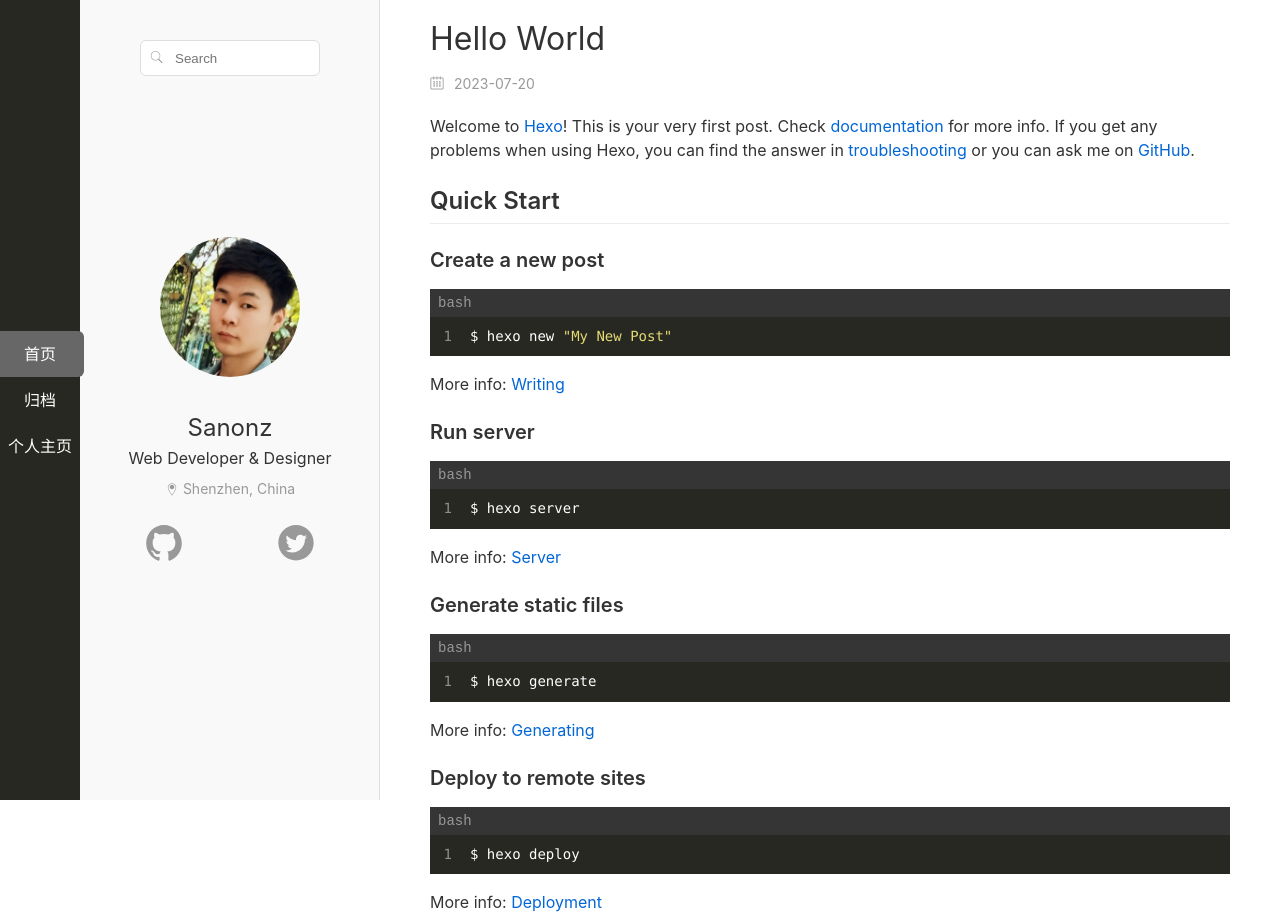
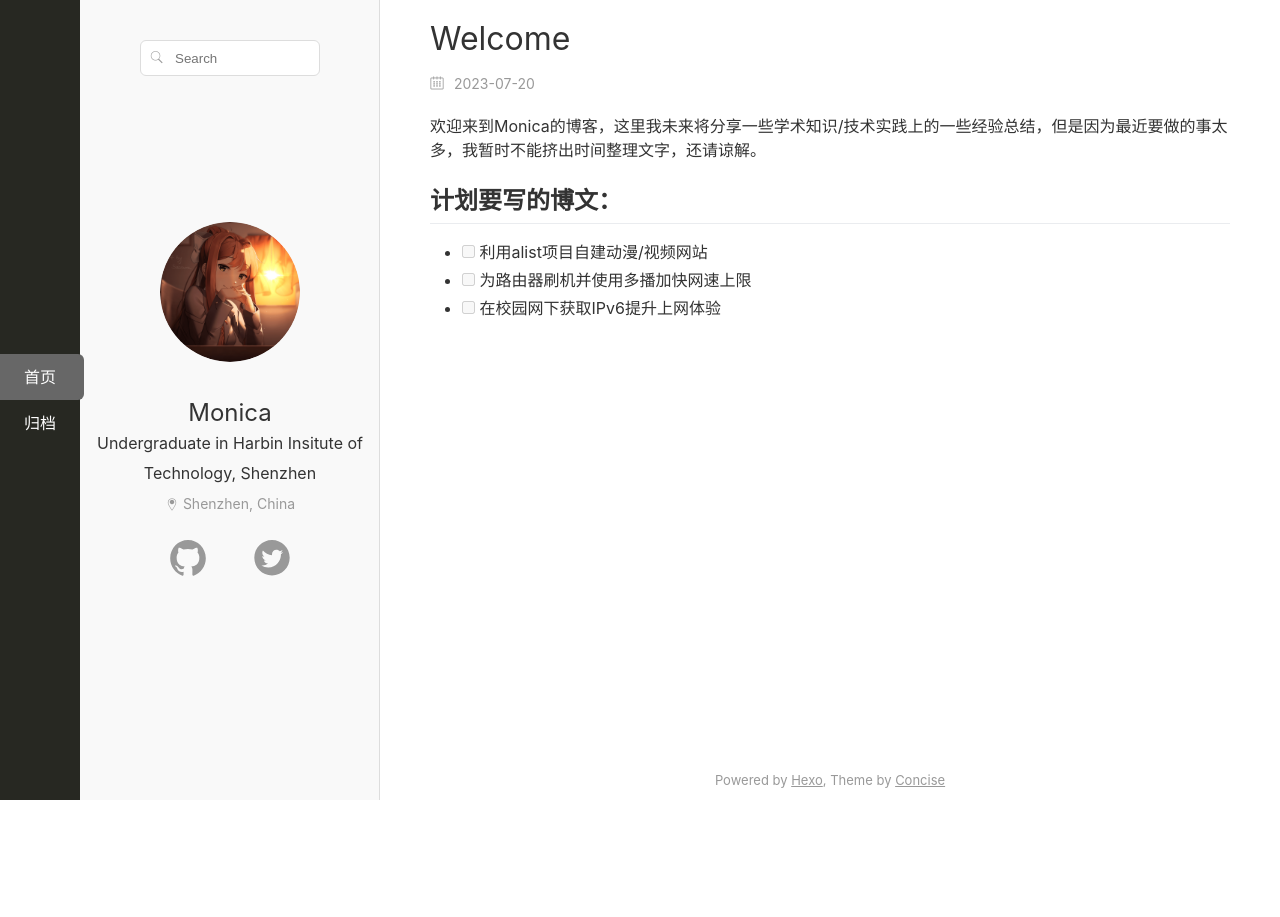
Before and after one commit to hackerMonica/hackerMonica.github.io, a plain HTML site: page index.html in a window 1280 px wide. Shown: the top 917 px of the page. After the commit the page ends 800 px from the top, so only its background shows below. Drawn offline with nearby package versions, Linux system fonts and the light colour scheme; files whose address does not match are found by name.

Commit message:
Site updated: 2023-07-20 21:12:58

```diff
--- a/2023/07/20/hello-world/index.html
+++ b/2023/07/20/hello-world/index.html
@@ -7,10 +7,10 @@
 
 
 
-    <title>Hello World | Hexo</title>
+    <title>Welcome | Hexo</title>
     <meta name="author" content="John Doe" />
     <meta name="keywords" content="" />
-    <meta name="description" content="Welcome to Hexo! This is your very first post. Check documentation for more info. If you get any problems when using Hexo, you can find the answer in troubleshooting or you can ask me on GitHub.Quick StartCreate a new post1$ hexo new &amp;quot;My New Pos" />
+    <meta name="description" content="欢迎来到Monica的博客，这里我未来将分享一些学术知识&amp;#x2F;技术实践上的一些经验总结，但是因为最近要做的事太多，我暂时不能挤出时间整理文字，还请谅解。计划要写的博文： 利用alist项目自建动漫&amp;#x2F;视频网站 为路由器刷机并使用多播加快网速上限 在校园网下获取IPv6提升上网体验" />
     <meta http-equiv="X-UA-Compatible" content="IE=edge,chrome=1" />
     <meta name="viewport" content="width=device-width,initial-scale=1,user-scalable=no" />
 
@@ -18,7 +18,7 @@
     <link rel="alternate" href="/atom.xml" title="Hexo" type="application/atom+xml">
 
 
-    <link rel="icon" href="/images/favicon.ico">
+    <link rel="icon" href="/images/monica.ico">
 
 
     <style type="text/css">
@@ -60,10 +60,6 @@
                 <span class="nav-text">归档</span>
             </a>
 
-            <a class="nav-item" href="/academicpages">
-                <span class="nav-text">个人主页</span>
-            </a>
-
     </nav>
 </div>
 
@@ -78,7 +74,7 @@
 
 
 
-        <ol class="toc"><li class="toc-item toc-level-2"><a class="toc-link" href="#Quick-Start"><span class="toc-number">1.</span> <span class="toc-text">Quick Start</span></a><ol class="toc-child"><li class="toc-item toc-level-3"><a class="toc-link" href="#Create-a-new-post"><span class="toc-number">1.1.</span> <span class="toc-text">Create a new post</span></a></li><li class="toc-item toc-level-3"><a class="toc-link" href="#Run-server"><span class="toc-number">1.2.</span> <span class="toc-text">Run server</span></a></li><li class="toc-item toc-level-3"><a class="toc-link" href="#Generate-static-files"><span class="toc-number">1.3.</span> <span class="toc-text">Generate static files</span></a></li><li class="toc-item toc-level-3"><a class="toc-link" href="#Deploy-to-remote-sites"><span class="toc-number">1.4.</span> <span class="toc-text">Deploy to remote sites</span></a></li></ol></li></ol>
+        <ol class="toc"><li class="toc-item toc-level-2"><a class="toc-link" href="#%E8%AE%A1%E5%88%92%E8%A6%81%E5%86%99%E7%9A%84%E5%8D%9A%E6%96%87%EF%BC%9A"><span class="toc-number">1.</span> <span class="toc-text">计划要写的博文：</span></a></li></ol>
 
     </div>
 </aside>
@@ -92,7 +88,7 @@
     <header class="article-header">
 
         <h1 itemprop="name">
-            Hello World
+            Welcome
         </h1>
 
         <div class="article-meta clearfix">
@@ -110,19 +106,12 @@
 
     <section class="article-body markdown-body">
 
-        <p>Welcome to <a target="_blank" rel="noopener" href="https://hexo.io/">Hexo</a>! This is your very first post. Check <a target="_blank" rel="noopener" href="https://hexo.io/docs/">documentation</a> for more info. If you get any problems when using Hexo, you can find the answer in <a target="_blank" rel="noopener" href="https://hexo.io/docs/troubleshooting.html">troubleshooting</a> or you can ask me on <a target="_blank" rel="noopener" href="https://github.com/hexojs/hexo/issues">GitHub</a>.</p>
-<h2 id="Quick-Start"><a href="#Quick-Start" class="headerlink" title="Quick Start"></a>Quick Start</h2><h3 id="Create-a-new-post"><a href="#Create-a-new-post" class="headerlink" title="Create a new post"></a>Create a new post</h3><figure class="highlight bash"><table><tr><td class="gutter"><pre><span class="line">1</span><br></pre></td><td class="code"><pre><span class="line">$ hexo new <span class="string">&quot;My New Post&quot;</span></span><br></pre></td></tr></table></figure>
-
-<p>More info: <a target="_blank" rel="noopener" href="https://hexo.io/docs/writing.html">Writing</a></p>
-<h3 id="Run-server"><a href="#Run-server" class="headerlink" title="Run server"></a>Run server</h3><figure class="highlight bash"><table><tr><td class="gutter"><pre><span class="line">1</span><br></pre></td><td class="code"><pre><span class="line">$ hexo server</span><br></pre></td></tr></table></figure>
-
-<p>More info: <a target="_blank" rel="noopener" href="https://hexo.io/docs/server.html">Server</a></p>
-<h3 id="Generate-static-files"><a href="#Generate-static-files" class="headerlink" title="Generate static files"></a>Generate static files</h3><figure class="highlight bash"><table><tr><td class="gutter"><pre><span class="line">1</span><br></pre></td><td class="code"><pre><span class="line">$ hexo generate</span><br></pre></td></tr></table></figure>
-
-<p>More info: <a target="_blank" rel="noopener" href="https://hexo.io/docs/generating.html">Generating</a></p>
-<h3 id="Deploy-to-remote-sites"><a href="#Deploy-to-remote-sites" class="headerlink" title="Deploy to remote sites"></a>Deploy to remote sites</h3><figure class="highlight bash"><table><tr><td class="gutter"><pre><span class="line">1</span><br></pre></td><td class="code"><pre><span class="line">$ hexo deploy</span><br></pre></td></tr></table></figure>
-
-<p>More info: <a target="_blank" rel="noopener" href="https://hexo.io/docs/one-command-deployment.html">Deployment</a></p>
+        <p>欢迎来到Monica的博客，这里我未来将分享一些学术知识&#x2F;技术实践上的一些经验总结，但是因为最近要做的事太多，我暂时不能挤出时间整理文字，还请谅解。</p>
+<h2 id="计划要写的博文："><a href="#计划要写的博文：" class="headerlink" title="计划要写的博文："></a>计划要写的博文：</h2><ul>
+<li><input disabled="" type="checkbox"> 利用alist项目自建动漫&#x2F;视频网站</li>
+<li><input disabled="" type="checkbox"> 为路由器刷机并使用多播加快网速上限</li>
+<li><input disabled="" type="checkbox"> 在校园网下获取IPv6提升上网体验</li>
+</ul>
 
 
     </section>
@@ -142,7 +131,7 @@
         admin: ["sanonz"],
         id: "7546f32fc62b6f104da1d40aa7b23987",
         distractionFreeMode: true,
-        title: "Hello World",
+        title: "Welcome",
         body: "http://blog.hackermonica.me/2023/07/20/hello-world/",
         labels: []
     }).render('comments');
--- a/index.html
+++ b/index.html
@@ -18,7 +18,7 @@
     <link rel="alternate" href="/atom.xml" title="Hexo" type="application/atom+xml">
 
 
-    <link rel="icon" href="/images/favicon.ico">
+    <link rel="icon" href="/images/monica.ico">
 
 
     <style type="text/css">
@@ -60,10 +60,6 @@
                 <span class="nav-text">归档</span>
             </a>
 
-            <a class="nav-item" href="/academicpages">
-                <span class="nav-text">个人主页</span>
-            </a>
-
     </nav>
 </div>
 
@@ -80,12 +76,12 @@
 
             <div class="author-avatar">
                 <a href="/">
-                    <img src="/images/avatar.jpg" title="Sanonz">
+                    <img src="/images/monica_head.png" title="Monica">
                 </a>
             </div>
 
-            <div class="author-name">Sanonz</div>
-            <div class="author-work">Web Developer &amp; Designer</div>
+            <div class="author-name">Monica</div>
+            <div class="author-work">Undergraduate in Harbin Insitute of Technology, Shenzhen</div>
             <div class="author-location">
                 <i class="icon-location vm"></i>
                 <span class="vm">Shenzhen, China</span>
@@ -94,7 +90,7 @@
             <div class="author-thread-wrap">
                 <div class="author-threads clearfix">
 
-                        <a class="thread-item" href="https://github.com/sanonz" target="_blank" rel="noopener">
+                        <a class="thread-item" href="https://github.com/hackerMonica" target="_blank" rel="noopener">
                             <!-- Generated by IcoMoon.io -->
 <svg viewBox="0 0 1024 1024" width="38" height="38" fill="currentColor">
 <path d="M512 32.12c-265.004 0-479.88 220.23-479.88 492.090 0 217.446 137.536 401.684 328.202 466.81 23.994 4.498 32.778-10.712 32.778-23.78 0-11.782-0.428-42.632-0.642-83.764-133.466 29.778-161.744-65.984-161.744-65.984-21.852-56.772-53.344-71.982-53.344-71.982-43.49-30.636 3.214-29.992 3.214-29.992 48.202 3.428 73.482 50.772 73.482 50.772 42.846 75.196 112.258 53.558 139.68 40.918 4.284-31.706 16.71-53.558 30.42-65.77-106.474-12.426-218.516-54.63-218.516-243.152 0-53.772 18.638-97.69 49.274-131.966-4.928-12.426-21.424-62.556 4.714-130.252 0 0 40.276-13.282 131.966 50.344 38.348-10.926 79.266-16.282 120.184-16.496 40.704 0.214 81.836 5.57 120.184 16.496 91.692-63.626 131.752-50.344 131.752-50.344 26.136 67.698 9.64 117.828 4.714 130.252 30.636 34.492 49.274 78.408 49.274 131.966 0 188.952-112.258 230.514-219.16 242.724 17.138 15.21 32.564 45.202 32.564 91.048 0 65.77-0.642 118.898-0.642 134.966 0 13.068 8.57 28.492 32.992 23.566 191.094-64.912 328.418-249.152 328.418-466.382 0-271.86-214.874-492.090-479.88-492.090z"></path>
@@ -102,11 +98,7 @@
 
                         </a>
 
-                        <a class="thread-item" href="http://weibo.com/sanonz" target="_blank" rel="noopener">
-
-                        </a>
-
-                        <a class="thread-item" href="https://twitter.com/sanonze" target="_blank" rel="noopener">
+                        <a class="thread-item" href="https://twitter.com/Hacker_Monica" target="_blank" rel="noopener">
                             <!-- Generated by IcoMoon.io -->
 <svg viewBox="0 0 1024 1024" width="38" height="38" fill="currentColor">
 <path d="M512.029 31.011c-263.32 0-476.784 213.502-476.784 476.784 0 263.32 213.464 476.743 476.784 476.743s476.743-213.424 476.743-476.743c0-263.282-213.444-476.784-476.743-476.784zM752.193 411.663c0.251 5.151 0.349 10.319 0.349 15.548 0 158.786-120.856 341.85-341.85 341.85-67.844 0-131.021-19.884-184.188-53.961 9.41 1.104 18.955 1.665 28.656 1.665 56.305 0 108.115-19.208 149.221-51.425-52.567-0.987-96.925-35.741-112.22-83.468 7.32 1.433 14.85 2.149 22.595 2.149 10.959 0 21.569-1.433 31.656-4.201-54.987-11.035-96.402-59.634-96.402-117.796 0-0.524 0-1.025 0.020-1.549 16.186 9.003 34.716 14.404 54.427 15.044-32.258-21.587-53.458-58.317-53.458-100.023 0-22.015 5.925-42.673 16.264-60.408 59.266 72.683 147.807 120.527 247.676 125.521-2.053-8.77-3.118-17.968-3.118-27.378 0-66.333 53.787-120.14 120.158-120.14 34.561 0 65.771 14.599 87.69 37.93 27.378-5.363 53.091-15.393 76.305-29.16-9.003 28.074-28.036 51.618-52.858 66.47 24.338-2.903 47.495-9.37 69.024-18.917-16.070 24.144-36.459 45.306-59.945 62.248z"></path>
@@ -132,7 +124,7 @@
     <header class="article-header">
 
         <h1 itemprop="name">
-            <a href="/2023/07/20/hello-world/">Hello World</a>
+            <a href="/2023/07/20/hello-world/">Welcome</a>
         </h1>
 
         <div class="article-meta clearfix">
@@ -150,19 +142,12 @@
 
     <section class="article-body markdown-body">
 
-        <p>Welcome to <a target="_blank" rel="noopener" href="https://hexo.io/">Hexo</a>! This is your very first post. Check <a target="_blank" rel="noopener" href="https://hexo.io/docs/">documentation</a> for more info. If you get any problems when using Hexo, you can find the answer in <a target="_blank" rel="noopener" href="https://hexo.io/docs/troubleshooting.html">troubleshooting</a> or you can ask me on <a target="_blank" rel="noopener" href="https://github.com/hexojs/hexo/issues">GitHub</a>.</p>
-<h2 id="Quick-Start"><a href="#Quick-Start" class="headerlink" title="Quick Start"></a>Quick Start</h2><h3 id="Create-a-new-post"><a href="#Create-a-new-post" class="headerlink" title="Create a new post"></a>Create a new post</h3><figure class="highlight bash"><table><tr><td class="gutter"><pre><span class="line">1</span><br></pre></td><td class="code"><pre><span class="line">$ hexo new <span class="string">&quot;My New Post&quot;</span></span><br></pre></td></tr></table></figure>
-
-<p>More info: <a target="_blank" rel="noopener" href="https://hexo.io/docs/writing.html">Writing</a></p>
-<h3 id="Run-server"><a href="#Run-server" class="headerlink" title="Run server"></a>Run server</h3><figure class="highlight bash"><table><tr><td class="gutter"><pre><span class="line">1</span><br></pre></td><td class="code"><pre><span class="line">$ hexo server</span><br></pre></td></tr></table></figure>
-
-<p>More info: <a target="_blank" rel="noopener" href="https://hexo.io/docs/server.html">Server</a></p>
-<h3 id="Generate-static-files"><a href="#Generate-static-files" class="headerlink" title="Generate static files"></a>Generate static files</h3><figure class="highlight bash"><table><tr><td class="gutter"><pre><span class="line">1</span><br></pre></td><td class="code"><pre><span class="line">$ hexo generate</span><br></pre></td></tr></table></figure>
-
-<p>More info: <a target="_blank" rel="noopener" href="https://hexo.io/docs/generating.html">Generating</a></p>
-<h3 id="Deploy-to-remote-sites"><a href="#Deploy-to-remote-sites" class="headerlink" title="Deploy to remote sites"></a>Deploy to remote sites</h3><figure class="highlight bash"><table><tr><td class="gutter"><pre><span class="line">1</span><br></pre></td><td class="code"><pre><span class="line">$ hexo deploy</span><br></pre></td></tr></table></figure>
-
-<p>More info: <a target="_blank" rel="noopener" href="https://hexo.io/docs/one-command-deployment.html">Deployment</a></p>
+        <p>欢迎来到Monica的博客，这里我未来将分享一些学术知识&#x2F;技术实践上的一些经验总结，但是因为最近要做的事太多，我暂时不能挤出时间整理文字，还请谅解。</p>
+<h2 id="计划要写的博文："><a href="#计划要写的博文：" class="headerlink" title="计划要写的博文："></a>计划要写的博文：</h2><ul>
+<li><input disabled="" type="checkbox"> 利用alist项目自建动漫&#x2F;视频网站</li>
+<li><input disabled="" type="checkbox"> 为路由器刷机并使用多播加快网速上限</li>
+<li><input disabled="" type="checkbox"> 在校园网下获取IPv6提升上网体验</li>
+</ul>
 
 
     </section>
```
Also changed, not shown: archives/2023/07/index.html (+7 -15 lines), archives/2023/index.html (+7 -15 lines), archives/index.html (+7 -15 lines), images/monica.ico (added), images/monica_head.png (added).
